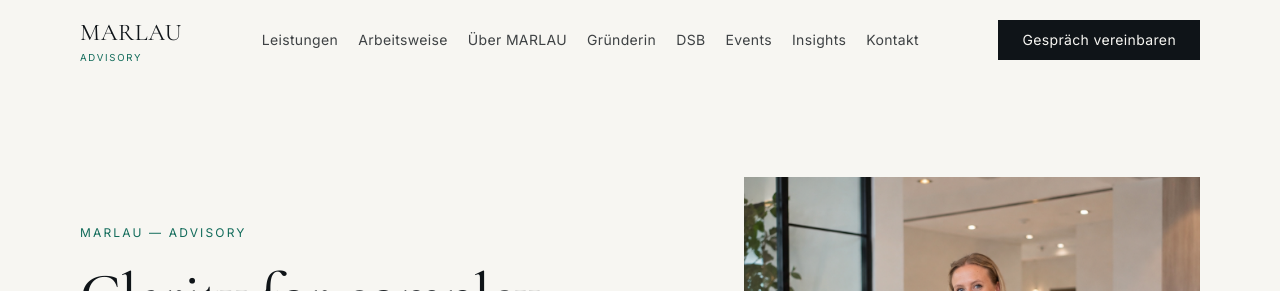
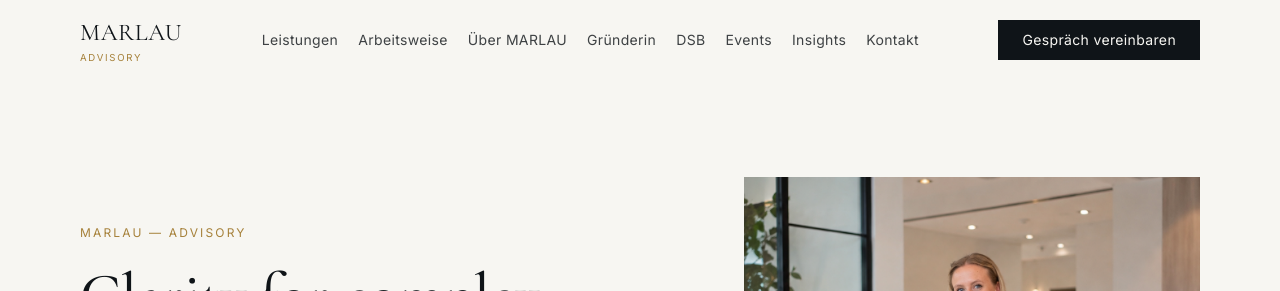
Before and after one commit to minalaura/marlau, a Next.js app: page / in a window 1280 px wide. Shown: the top 291 px of the page. Built offline with nearby package versions, Linux system fonts and the light colour scheme.

Commit message:
fix: Akzentfarbe von Grün auf gedecktes Messing/Gold ändern

```diff
--- a/tailwind.config.ts
+++ b/tailwind.config.ts
@@ -8,8 +8,8 @@ const config: Config = {
         navy: "#0F1418",
         ivory: "#F7F6F2",
         stone: "#DAD5C8",
-        sage: "#116B5A",
-        sea: "#0A423C",
+        sage: "#A6813A",
+        sea: "#7C5F29",
         charcoal: "#1A1E21",
       },
       fontFamily: {
```
